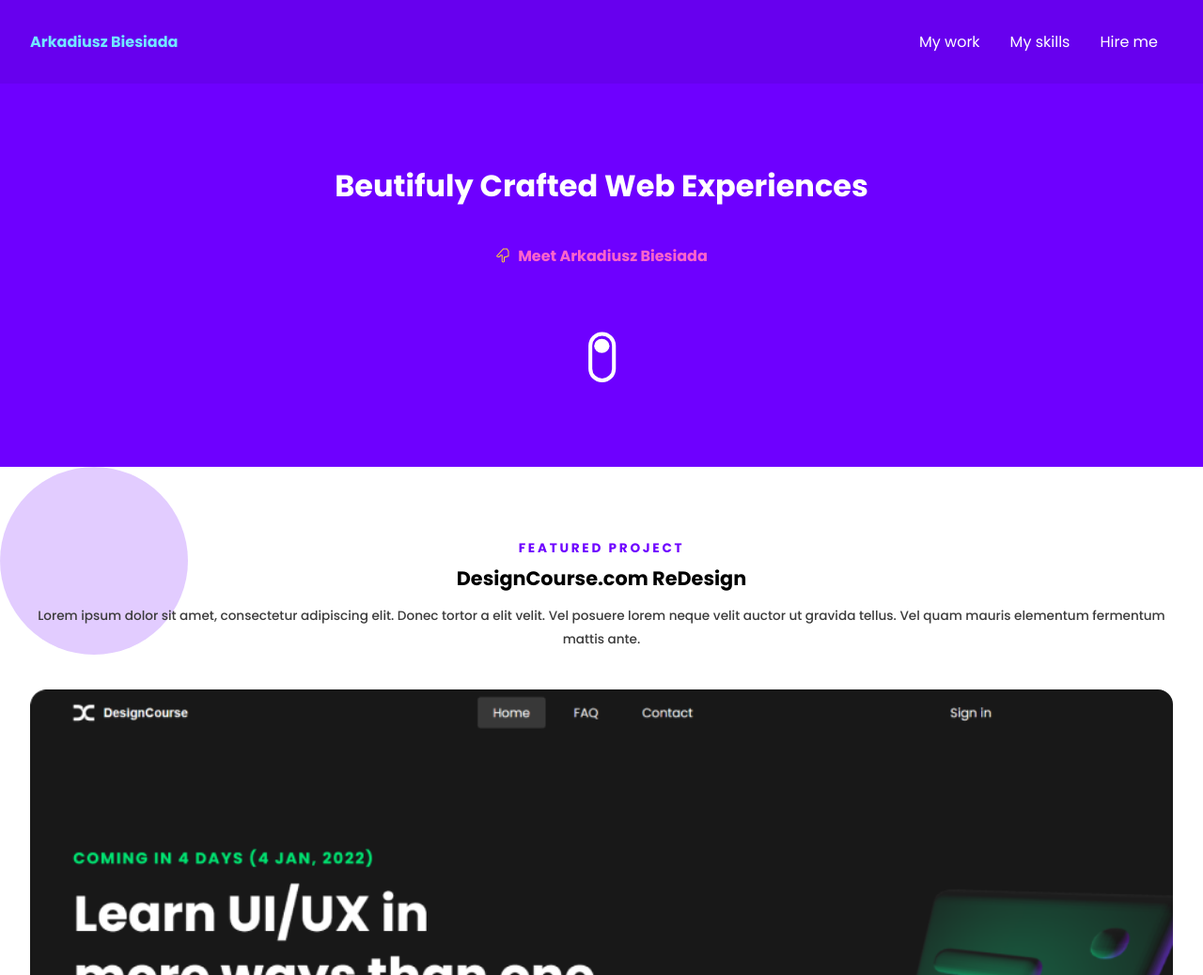
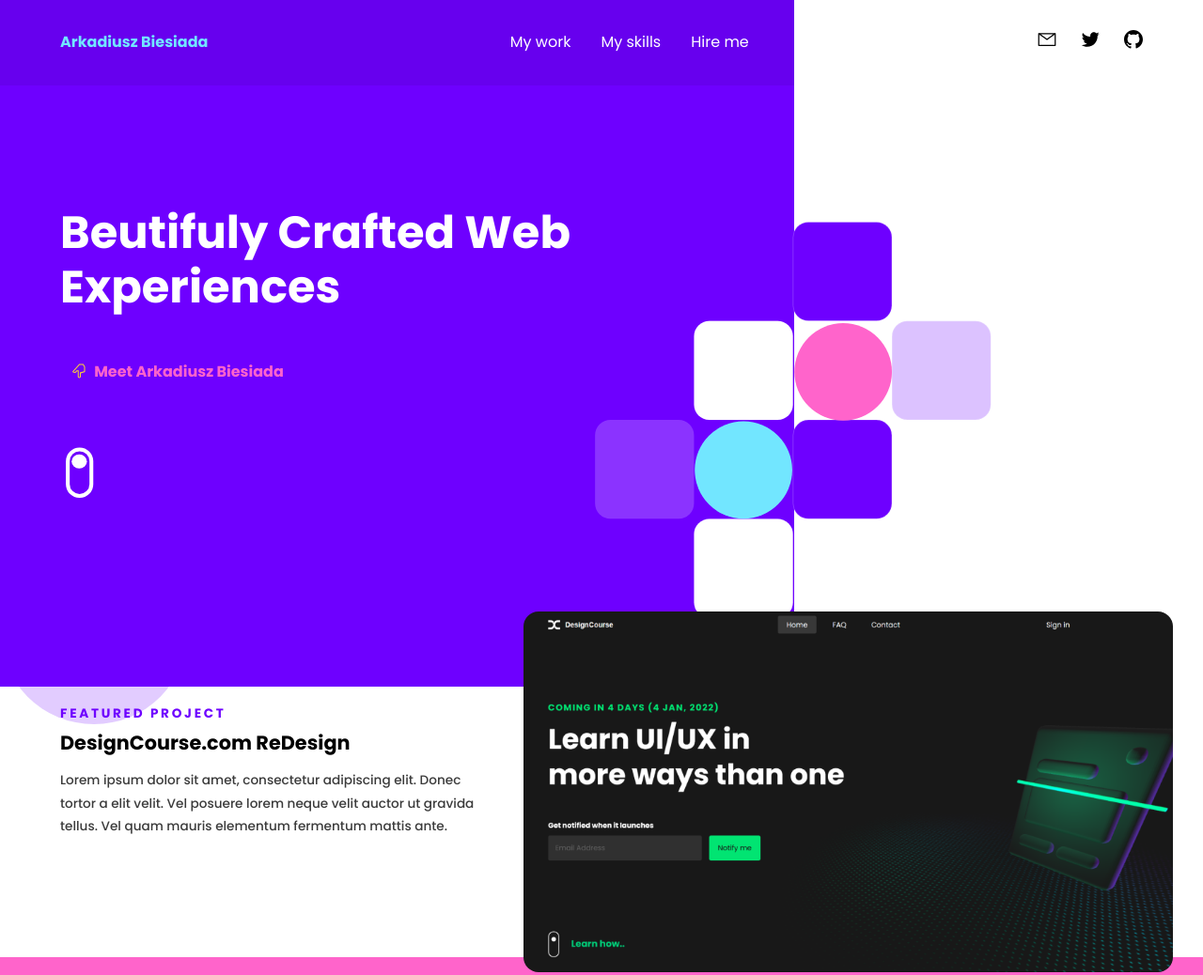
Before and after one commit to abdevworks/dc-portfolio-project, a plain HTML site: page myportfolio/index.html in a window 1280 px wide. Shown: the top 1038 px of the page at 94% size. Drawn offline with Linux system fonts and the light colour scheme.

Commit message:
Finished responsive design for medium size devices

```diff
--- a/myportfolio/css/main.scss
+++ b/myportfolio/css/main.scss
@@ -169,3 +169,120 @@
     border-radius: 1em;
     margin-bottom: 2em;
 }
+
+@media only screen and (min-width: 800px){
+    .featured, .portfolio {
+        text-align: left;
+    }
+
+    .featured, .portfolio-container {
+        display: grid;
+        grid-template-columns: 40% auto;
+    }
+
+    .left, .portfolio-left{
+        display: grid;
+        place-content: center;
+    }
+
+    .right {
+        margin-left: 2em;
+        margin-top: 1em;
+    }
+
+    .skills {
+        margin-top: -5em;
+        margin-bottom: -7em;
+        padding-top: 7em;
+    }
+
+    .skills-container ul {
+        display: grid;
+        grid-template-columns: repeat(3,auto);
+        grid-gap: 1em;
+    }
+
+    .portfolio {
+        padding-top: 7em;
+    }
+
+    .portfolio-container img {
+        margin-left: 2em;
+    }
+}
+
+@media only screen and (min-width: 1050px){
+    .hero {
+        height: 60vh;
+    }
+
+    .nav-container {
+        display: grid;
+        grid-template-columns: 66% auto;
+        background-color: unset;
+
+        header {
+            background-color: #6700EE;
+        }
+    }
+    header {
+        padding: 2em 2em 2em 4em;
+    }
+    .social-header {
+        padding: 2em 4em 2em 0;
+    }
+    section {
+        padding: 4em;
+    }
+    .social-header {
+        display: block;
+        ul {
+            display: flex;
+            justify-content: space-between;
+            width: 7em;
+            float: right;
+        }
+
+        img {
+            width: 20px;
+        }
+    }
+
+    .hero {
+        display: grid;
+        grid-template-columns: 66% auto;
+        background-color: unset;
+        padding: 0;
+
+        .content {
+            background-color: #6E00FF;
+            padding: 6em 8em 6em 4em;
+            text-align: left;
+
+            h1 {
+                font-size: 3em;
+                line-height: 1.2em;
+            }
+        }
+    }
+
+    .meet {
+        margin: unset;
+    }
+
+    .hero-design {
+        display: unset;
+        margin-left: -51%;
+        margin-top: 15%;
+        width: 100%;
+    }
+
+    .portfolio img {
+        float: right;
+        max-width: 500px;
+    }
+}
+
+@media only screen and (min-width: 1250px){
+
+}
```
Also changed, not shown: myportfolio/css/main.css, 1 other file.
